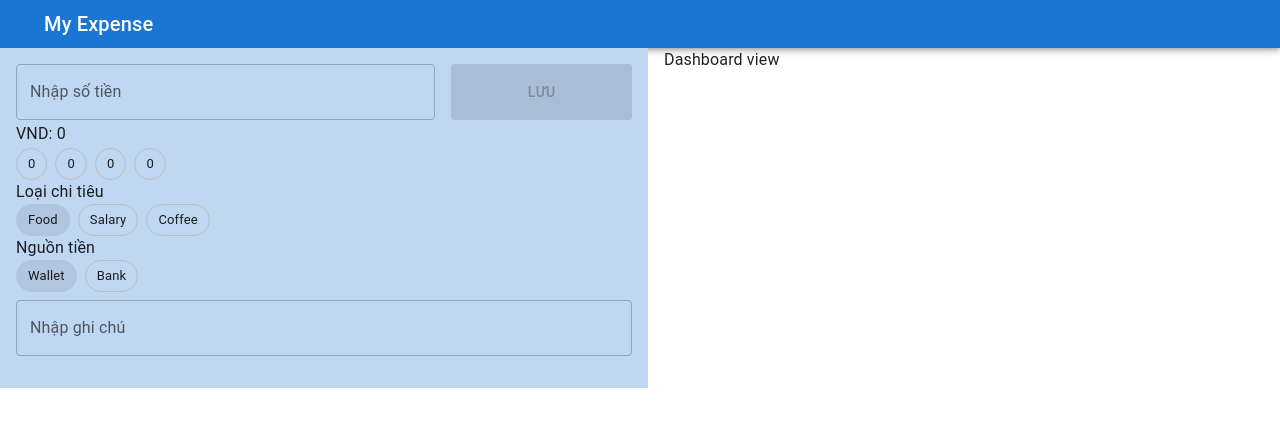
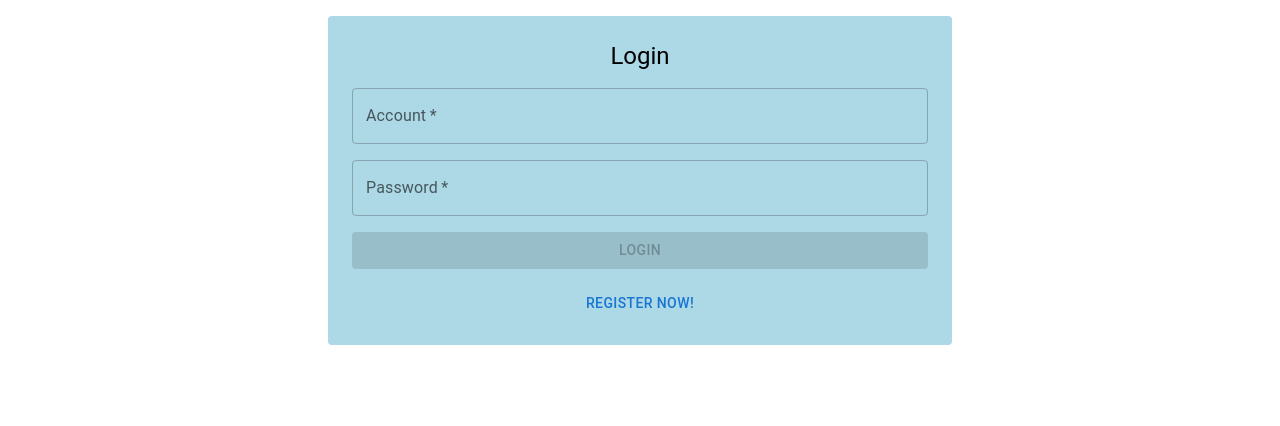
Before and after one commit to 1712916/reacjs-sample, a React (Create React App) app in the folder reacjs-sample/: page / in a window 1280 px wide. Shown: the top 426 px of the page. Built offline with nearby package versions, Linux system fonts and the light colour scheme.

Commit message:
add authentication api and update register form

```diff
--- a/reacjs-sample/src/App.js
+++ b/reacjs-sample/src/App.js
@@ -1,23 +1,45 @@
-import './App.css';
+import "./App.css";
 import Home from "./pages/Home/Home";
-import {AppBar, Box, CssBaseline, IconButton, Stack, Toolbar, Typography} from "@mui/material";
+import {
+  AppBar,
+  Box,
+  CssBaseline,
+  IconButton,
+  Stack,
+  Toolbar,
+  Typography,
+} from "@mui/material";
+import LoginView from "./pages/Authen/Login";
+import { useState } from "react";
+import AuthView from "./pages/Authen/AuthenView";
 
 function App() {
-  return (
+  const [isLogin, setIsLogin] = useState(false);
+
+  return !isLogin ? (
+    <AuthView
+      onLogin={() => {
+        setIsLogin(true);
+      }}
+    />
+  ) : (
     <div className="App">
       <CssBaseline />
       <Stack>
         <AppBar position="static">
           <Toolbar variant="dense">
-                    <IconButton edge="start" color="inherit" aria-label="menu" sx={{ mr: 2 }}>
-
-                    </IconButton>
+            <IconButton
+              edge="start"
+              color="inherit"
+              aria-label="menu"
+              sx={{ mr: 2 }}
+            ></IconButton>
             <Typography variant="h6" color="inherit" component="div">
               My Expense
             </Typography>
           </Toolbar>
         </AppBar>
-            <Home/>
+        <Home />
       </Stack>
     </div>
   );
--- /dev/null
+++ b/reacjs-sample/src/api/ApiUtils.js
@@ -0,0 +1 @@
+export const API_URL = "http://localhost:8080/api";
--- /dev/null
+++ b/reacjs-sample/src/pages/Authen/AuthenApi.js
@@ -0,0 +1,68 @@
+import axios from "axios";
+import { API_URL } from "../../api/ApiUtils";
+import async from "async";
+import { delay } from "../../utils/delay";
+
+export function callLogin(account, password, onSuccess, onError) {
+  // Handle login logic here
+  const headers = {
+    "Content-Type": "application/json",
+  };
+  return axios
+    .post(
+      `${API_URL}/login`,
+      {
+        account: account,
+        password: password,
+      },
+      { headers },
+    )
+    .then((response) => {
+      console.log(response);
+      if (response.status === 200) {
+        onSuccess();
+      } else {
+        onError(`Login failed: ${response.data.message}`);
+      }
+    })
+    .catch((error) => {
+      console.log(error);
+      onError(`Login failed: ${error.message}`);
+    });
+}
+
+//create call register function
+export async function callRegister(
+  account,
+  password,
+  email,
+  onSuccess,
+  onError,
+) {
+  await delay(3000);
+  const headers = {
+    "Content-Type": "application/json",
+  };
+  return axios
+    .post(
+      `${API_URL}/register`,
+      {
+        account: account,
+        password: password,
+        email: email,
+      },
+      { headers },
+    )
+    .then((response) => {
+      console.log(response);
+      if (response.status === 200) {
+        onSuccess();
+      } else {
+        onError(`Register failed: ${response.data.message}`);
+      }
+    })
+    .catch((error) => {
+      console.log(error);
+      onError(`Register failed: ${error.message}`);
+    });
+}
--- /dev/null
+++ b/reacjs-sample/src/pages/Authen/AuthenView.js
@@ -0,0 +1,20 @@
+import { useState } from "react";
+import LoginView from "./Login";
+import RegisterView from "./Register";
+
+export default function AuthView({ onLogin }) {
+  const [isLogin, setIsLogin] = useState(true);
+  const handleToggleChange = () => {
+    setIsLogin(!isLogin);
+  };
+
+  return (
+    <>
+      {isLogin ? (
+        <LoginView onLogin={onLogin} onToggleView={handleToggleChange} />
+      ) : (
+        <RegisterView onRegister={() => {}} onToggleView={handleToggleChange} />
+      )}
+    </>
+  );
+}
--- /dev/null
+++ b/reacjs-sample/src/pages/Authen/Login.js
@@ -0,0 +1,101 @@
+import React, { useState } from "react";
+import {
+  Alert,
+  Box,
+  Button,
+  Container,
+  Stack,
+  TextField,
+  Typography,
+} from "@mui/material";
+import { callLogin } from "./AuthenApi";
+
+export default function LoginView({ onLogin, onToggleView }) {
+  const [account, setAccount] = useState("");
+  const [password, setPassword] = useState("");
+  const [errorMessage, setErrorMessage] = useState("");
+
+  const requiresAreFilled = account.length > 0 && password.length > 0;
+
+  const handleAccountChange = (event) => {
+    setAccount(event.target.value);
+  };
+
+  const handlePasswordChange = (event) => {
+    setPassword(event.target.value);
+  };
+
+  const handleSubmit = (event) => {
+    event.preventDefault();
+    // Handle login logic here
+    callLogin(account, password, onLogin, (errorMessage) => {
+      setErrorMessage(errorMessage);
+    });
+  };
+
+  return (
+    <div
+      style={{
+        display: "flex",
+        justifyContent: "center",
+        alignItems: "center",
+        margin: "16px",
+      }}
+    >
+      <Box
+        sx={{
+          width: "50%",
+          borderRadius: 1,
+          bgcolor: "lightblue",
+          textAlign: "center",
+          lineHeight: "200px",
+        }}
+      >
+        <Stack
+          spacing={2}
+          sx={{
+            p: 3,
+          }}
+        >
+          <Typography variant="h5">Login</Typography>
+          <TextField
+            label="Account"
+            value={account}
+            onChange={handleAccountChange}
+            type="text"
+            required
+          />
+          <TextField
+            label="Password"
+            type="password"
+            value={password}
+            onChange={handlePasswordChange}
+            required
+          />
+          {errorMessage && (
+            <Alert variant="outlined" severity="error">
+              {errorMessage}
+            </Alert>
+          )}
+          <Button
+            variant="contained"
+            color="primary"
+            type="submit"
+            disabled={!requiresAreFilled}
+            onClick={handleSubmit}
+          >
+            Login
+          </Button>
+          <Button
+            type="submit"
+            onClick={() => {
+              console.log(`LOL: ${onToggleView()}`);
+            }}
+          >
+            Register now!
+          </Button>
+        </Stack>
+      </Box>
+    </div>
+  );
+}
--- /dev/null
+++ b/reacjs-sample/src/pages/Authen/Register.js
@@ -0,0 +1,165 @@
+import React, { useState } from "react";
+import {
+  Alert,
+  Box,
+  Button,
+  Chip,
+  Container,
+  Stack,
+  TextField,
+  Typography,
+} from "@mui/material";
+import { callRegister } from "./AuthenApi";
+import { validateEmail } from "../../utils/string_utils";
+import LoadingButton from "@mui/lab/LoadingButton";
+
+export default function RegisterView({ onRegister, onToggleView }) {
+  const [account, setAccount] = useState("");
+  const [email, setEmail] = useState("");
+  const [password, setPassword] = useState("");
+  const [confirmPassword, setConfirmPassword] = useState("");
+  const [errorMessage, setErrorMessage] = useState([]);
+  const [isRegisterSuccess, setIsRegisterSuccess] = useState(false);
+  const [isLoading, setLoading] = useState(false);
+
+  const requiresAreFilled =
+    account.length > 0 &&
+    password.length > 0 &&
+    confirmPassword.length > 0 &&
+    email.length > 0;
+
+  const handleEmailChange = (event) => {
+    setEmail(event.target.value);
+  };
+  const handleAccountChange = (event) => {
+    setAccount(event.target.value);
+  };
+
+  const handlePasswordChange = (event) => {
+    setPassword(event.target.value);
+  };
+
+  const handleConfirmPasswordChange = (event) => {
+    setConfirmPassword(event.target.value);
+  };
+
+  const handleSubmit = (event) => {
+    event.preventDefault();
+
+    setErrorMessage([]);
+    setIsRegisterSuccess(false);
+
+    var errorList = [];
+
+    //validate password
+    if (password !== confirmPassword) {
+      errorList.push("Password not match");
+    }
+
+    if (!validateEmail(email)) {
+      errorList.push("Email is not valid");
+    }
+
+    if (errorList.length > 0) {
+      setErrorMessage(errorList);
+      return;
+    }
+
+    setLoading(true);
+
+    callRegister(
+      account,
+      password,
+      email,
+      () => {
+        setIsRegisterSuccess(true);
+        onRegister();
+      },
+      (e) => {
+        setErrorMessage([e]);
+      },
+    ).finally(() => {
+      setLoading(false);
+    });
+  };
+
+  return (
+    <div
+      style={{
+        display: "flex",
+        justifyContent: "center",
+        alignItems: "center",
+        margin: "16px",
+      }}
+    >
+      <Box
+        sx={{
+          width: "50%",
+          borderRadius: 1,
+          bgcolor: "lightblue",
+          textAlign: "center",
+          lineHeight: "200px",
+        }}
+      >
+        <Stack
+          spacing={2}
+          sx={{
+            p: 3,
+          }}
+        >
+          <Typography variant="h5">Register</Typography>
+          <TextField
+            label="Account"
+            value={account}
+            onChange={handleAccountChange}
+            type="text"
+            required
+          />
+          <TextField
+            label="Email"
+            value={email}
+            onChange={handleEmailChange}
+            type="text"
+            required
+          />
+
+          <TextField
+            label="Password"
+            type="password"
+            value={password}
+            onChange={handlePasswordChange}
+            required
+          />
+          <TextField
+            label="Confirm Password"
+            type="password"
+            value={confirmPassword}
+            onChange={handleConfirmPasswordChange}
+            required
+          />
+          {errorMessage.map((e, index) => (
+            <Alert variant="outlined" severity="error">
+              {e}
+            </Alert>
+          ))}
+          {isRegisterSuccess && (
+            <Alert variant="outlined" severity="success">
+              Your register is successes.
+            </Alert>
+          )}
+          <LoadingButton
+            loading={isLoading}
+            variant="contained"
+            disabled={!requiresAreFilled}
+            onClick={handleSubmit}
+            loadingPosition="start"
+          >
+            Register
+          </LoadingButton>
+
+          <Button onClick={onToggleView}>Login now!</Button>
+        </Stack>
+      </Box>
+    </div>
+  );
+}
--- /dev/null
+++ b/reacjs-sample/src/utils/delay.js
@@ -0,0 +1,3 @@
+export const delay = (delayInms) => {
+  return new Promise((resolve) => setTimeout(resolve, delayInms));
+};
--- /dev/null
+++ b/reacjs-sample/src/utils/string_utils.js
@@ -0,0 +1,5 @@
+export const validateEmail = (email) => {
+  return email.match(
+    /^(([^<>()[\]\\.,;:\s@\"]+(\.[^<>()[\]\\.,;:\s@\"]+)*)|(\".+\"))@((\[[0-9]{1,3}\.[0-9]{1,3}\.[0-9]{1,3}\.[0-9]{1,3}\])|(([a-zA-Z\-0-9]+\.)+[a-zA-Z]{2,}))$/,
+  );
+};
```
Also changed, not shown: reacjs-sample/package.json (+11 -1 lines). Lines whose indentation alone changed are shown as unchanged.
